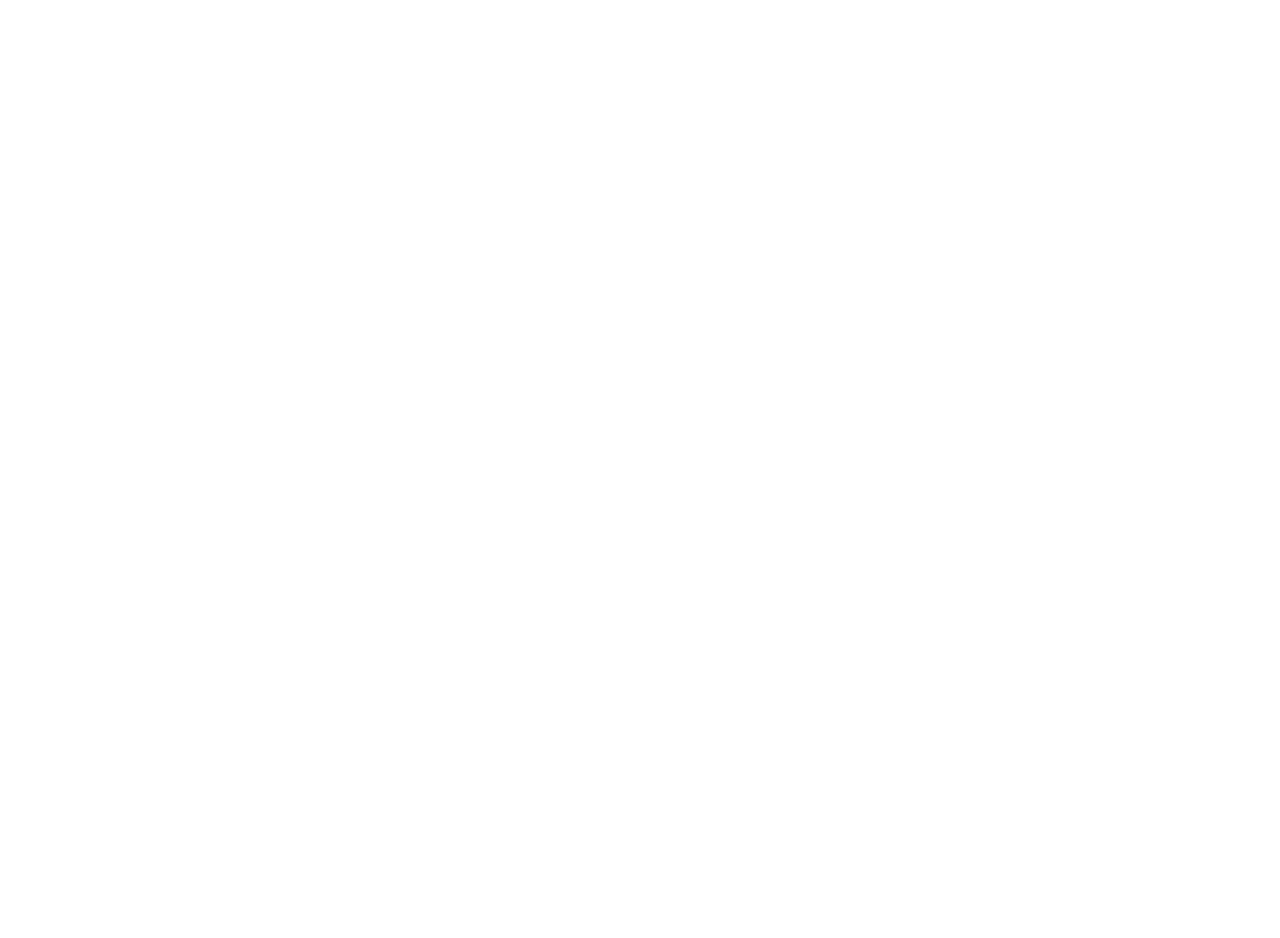
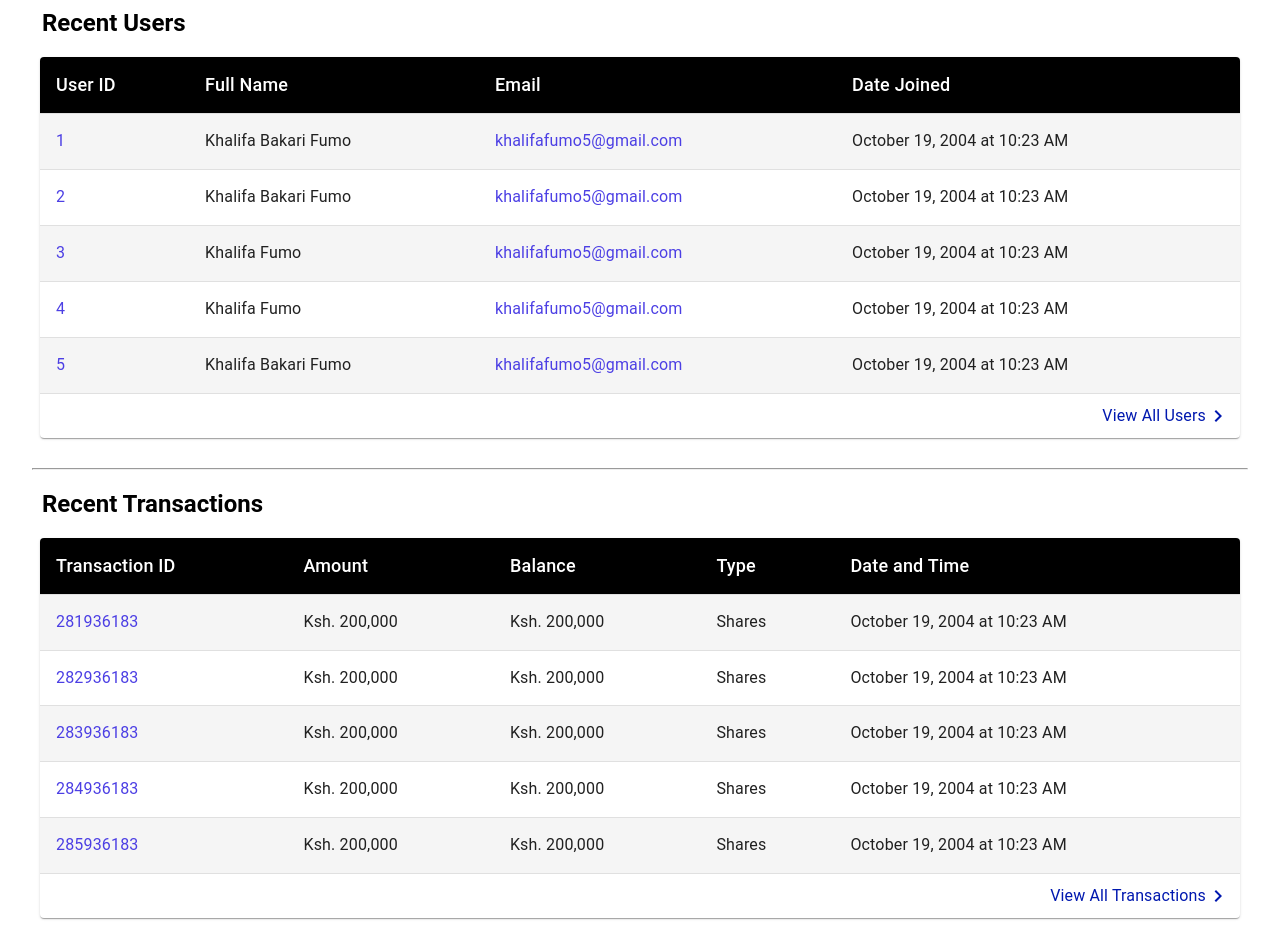
Before and after one commit to khalifa47/sacco, a Next.js app: page /admin in a window 1280 px wide. Shown: the part 580-1518 px from the top of the page. Before the commit the page ends 800 px from the top, so only its background shows below. Built offline with nearby package versions, Linux system fonts and the light colour scheme.

Commit message:
summary table made for users and transactions, infocard for admin

```diff
--- a/app/admin/page.tsx
+++ b/app/admin/page.tsx
@@ -1,12 +1,98 @@
 import Title from "@/app/components/Title";
+import { createTransactionData, createUserData } from "@/utils/helpers";
 import dynamic from "next/dynamic";
 
 const InfoCard = dynamic(() => import("@/app/components/InfoCard"));
+const SummaryTable = dynamic(() => import("@/app/components/SummaryTable"), {
+  // loading: () => <Skeleton variant="rectangular" width="100%" height={100} />,
+  loading: () => <h5>Loading</h5>,
+});
+
+const transactionRows = [
+  createTransactionData(
+    "281936183",
+    200000,
+    200000,
+    "shares",
+    "2004-10-19 10:23:54"
+  ),
+  createTransactionData(
+    "282936183",
+    200000,
+    200000,
+    "shares",
+    "2004-10-19 10:23:54"
+  ),
+  createTransactionData(
+    "283936183",
+    200000,
+    200000,
+    "shares",
+    "2004-10-19 10:23:54"
+  ),
+  createTransactionData(
+    "284936183",
+    200000,
+    200000,
+    "shares",
+    "2004-10-19 10:23:54"
+  ),
+  createTransactionData(
+    "285936183",
+    200000,
+    200000,
+    "shares",
+    "2004-10-19 10:23:54"
+  ),
+];
+
+const userRows = [
+  createUserData(
+    "1",
+    "khalifa",
+    "fumo",
+    "khalifafumo5@gmail.com",
+    "2004-10-19 10:23:54",
+    "bakari"
+  ),
+  createUserData(
+    "2",
+    "khalifa",
+    "fumo",
+    "khalifafumo5@gmail.com",
+    "2004-10-19 10:23:54",
+    "bakari"
+  ),
+  createUserData(
+    "3",
+    "khalifa",
+    "fumo",
+    "khalifafumo5@gmail.com",
+    "2004-10-19 10:23:54"
+  ),
+  createUserData(
+    "4",
+    "khalifa",
+    "fumo",
+    "khalifafumo5@gmail.com",
+    "2004-10-19 10:23:54"
+  ),
+  createUserData(
+    "5",
+    "khalifa",
+    "fumo",
+    "khalifafumo5@gmail.com",
+    "2004-10-19 10:23:54",
+    "bakari"
+  ),
+];
 
 export default function Admin() {
   return (
     <main>
       <Title title="Admin Dashboard" pageTitle />
+
+      {/* Accounts Summary */}
       <div
         style={{
           display: "flex",
@@ -21,6 +107,18 @@
         <InfoCard admin content="loans" amount={200000} />
         <InfoCard admin content="welfare" amount={20000} />
       </div>
+
+      <hr style={{ marginTop: 30, marginBottom: 20 }} />
+
+      {/* User Summary */}
+      <Title title="Recent Users" />
+      <SummaryTable admin rows={userRows} />
+
+      <hr style={{ marginTop: 30, marginBottom: 20 }} />
+
+      {/* Transactions Summary */}
+      <Title title="Recent Transactions" />
+      <SummaryTable admin rows={transactionRows} />
     </main>
   );
 }
--- a/app/components/InfoCard.tsx
+++ b/app/components/InfoCard.tsx
@@ -48,7 +48,11 @@
   return (
     <Card
       component={Link}
-      href={`/${content}`}
+      href={
+        content === "balance"
+          ? "/admin/transactions"
+          : `/${admin ? "admin/" : ""}${content}`
+      }
       sx={{
         display: "flex",
         flexDirection: "column",
--- a/app/components/SummaryTable.tsx
+++ b/app/components/SummaryTable.tsx
@@ -9,12 +9,7 @@
 import TableRow from "@mui/material/TableRow";
 import Paper from "@mui/material/Paper";
 import Typography from "@mui/material/Typography";
-import {
-  createData,
-  capitalize,
-  formatDate,
-  formatNumber,
-} from "@/utils/helpers";
+import { capitalize, formatDate, formatNumber } from "@/utils/helpers";
 
 import ChevronRightIcon from "@mui/icons-material/ChevronRight";
 import Link from "next/link";
@@ -36,25 +31,34 @@
   },
 }));
 
-const rows = [
-  createData("281936183", 200000, 200000, "shares", "2004-10-19 10:23:54"),
-  createData("282936183", 200000, 200000, "shares", "2004-10-19 10:23:54"),
-  createData("283936183", 200000, 200000, "shares", "2004-10-19 10:23:54"),
-  createData("284936183", 200000, 200000, "shares", "2004-10-19 10:23:54"),
-  createData("285936183", 200000, 200000, "shares", "2004-10-19 10:23:54"),
-];
+const columns = {
+  transactions: [
+    "Transaction ID",
+    "Amount",
+    "Balance",
+    "Type",
+    "Date and Time",
+  ],
+  users: ["User ID", "Full Name", "Email", "Date Joined"],
+};
 
-const SummaryTable = () => {
+const SummaryTable = ({
+  admin,
+  rows,
+}: {
+  admin?: boolean;
+  rows: TransactionRow[] | UserRow[];
+}) => {
+  const col = "type" in rows[0] ? "transactions" : "users";
+
   return (
     <TableContainer component={Paper} sx={{ maxWidth: "lg", m: "20px auto" }}>
       <Table>
         <TableHead>
           <TableRow>
-            <StyledTableCell>ID</StyledTableCell>
-            <StyledTableCell>Amount</StyledTableCell>
-            <StyledTableCell>Balance</StyledTableCell>
-            <StyledTableCell>Type</StyledTableCell>
-            <StyledTableCell>Date and Time</StyledTableCell>
+            {columns[col].map((column) => (
+              <StyledTableCell key={column}>{column}</StyledTableCell>
+            ))}
           </TableRow>
         </TableHead>
         <TableBody>
@@ -63,18 +67,45 @@
               <StyledTableCell sx={{ color: "#4C3FE4" }}>
                 {row.id}
               </StyledTableCell>
-              <StyledTableCell>Ksh. {formatNumber(row.amount)}</StyledTableCell>
-              <StyledTableCell>
-                Ksh. {formatNumber(row.balance)}
-              </StyledTableCell>
-              <StyledTableCell>{capitalize(row.type)}</StyledTableCell>
+
+              {"type" in row ? (
+                // if transaction
+                <>
+                  <StyledTableCell>
+                    Ksh. {formatNumber(row.amount)}
+                  </StyledTableCell>
+                  <StyledTableCell>
+                    Ksh. {formatNumber(row.balance)}
+                  </StyledTableCell>
+                  <StyledTableCell>{capitalize(row.type)}</StyledTableCell>
+                </>
+              ) : (
+                // if user
+                <>
+                  <StyledTableCell>
+                    {capitalize(
+                      `${row.firstName}
+                      ${row.otherNames ? row.otherNames : ""}
+                      ${row.lastName}`
+                    )}
+                  </StyledTableCell>
+                  <StyledTableCell>
+                    <Link
+                      style={{ textDecoration: "none", color: "#4C3FE4" }}
+                      href={`mailto:${row.email}`}
+                    >
+                      {row.email}
+                    </Link>
+                  </StyledTableCell>
+                </>
+              )}
               <StyledTableCell>{formatDate(row.dateTime)}</StyledTableCell>
             </StyledTableRow>
           ))}
         </TableBody>
       </Table>
       <Link
-        href="/transactions"
+        href={admin ? `/admin/${col}` : "/transactions"}
         style={{
           display: "flex",
           alignItems: "center",
@@ -84,7 +115,9 @@
           color: "#0018af",
         }}
       >
-        <Typography>View All Transactions</Typography>
+        <Typography>
+          View All {admin ? "" : "My "} {capitalize(col)}
+        </Typography>
         <ChevronRightIcon />
       </Link>
     </TableContainer>
```
Also changed, not shown: app/page.tsx (+40 -1 lines).
